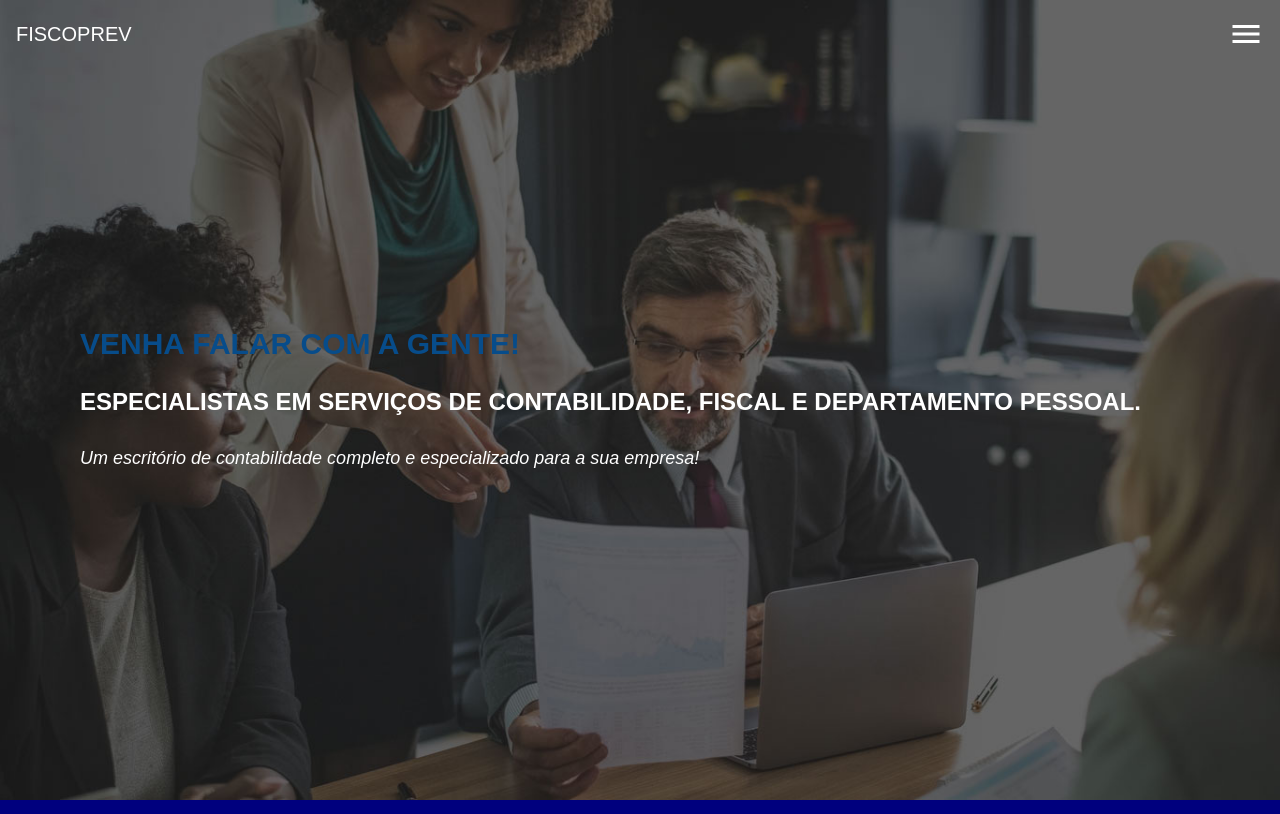
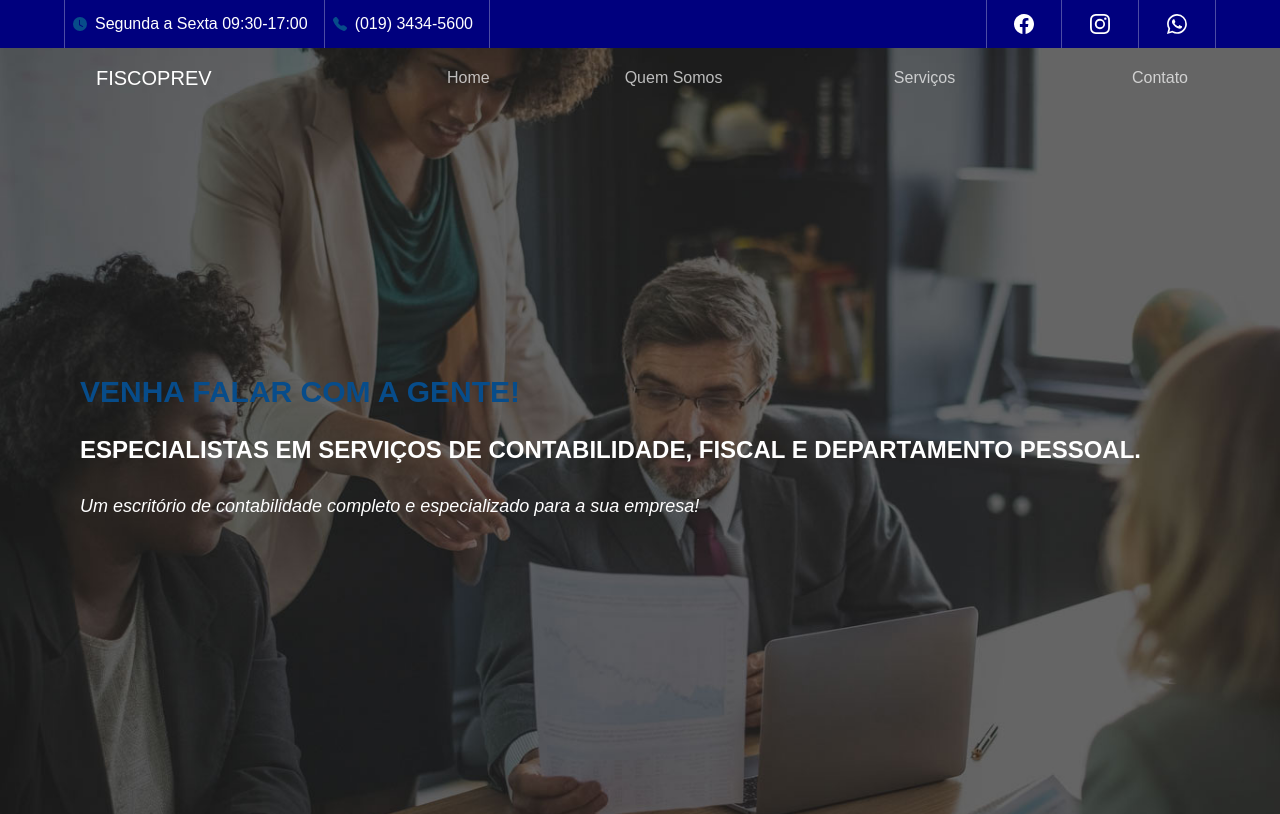
Before and after one commit to thiago-mfernandes/Site-FiscoPrevi, a React (Create React App) app in the folder fisco-prev/: page / in a window 1280 px wide. Shown: the top 814 px of the page. Built offline with nearby package versions, Linux system fonts and the light colour scheme.

Commit message:
ajustes na responsividade geral

```diff
--- a/fisco-prev/src/components/Contato/Form/index.tsx
+++ b/fisco-prev/src/components/Contato/Form/index.tsx
@@ -43,8 +43,8 @@ export default function Form({ type }: ITypeofForm ) {
       method='post'
       className={
         type == 'footer'
-          ? ' py-10 rounded text-center flex flex-col md:w-[80%] md:p-0'
-          : 'bg-azulPrimario p-10 rounded text-center flex flex-col'
+          ? ' py-10 rounded text-center flex flex-col md:w-[80%] md:p-0 lg:w-[60%]'
+          : 'bg-azulPrimario p-10 rounded text-center flex flex-col lg:w-[50%]'
       }
       onSubmit={handleSubmit(onSubmitForm)}
     >
@@ -81,7 +81,7 @@ export default function Form({ type }: ITypeofForm ) {
         {...register('mensagem')}
         name="mensagem"
         cols={30}
-        rows={5}
+        rows={2}
         placeholder='Escreva sua mensagem..'
       />
       {errors.mensagem && <Erro erro={`${errors.mensagem?.message}`}/>}
--- a/fisco-prev/src/components/Contato/index.tsx
+++ b/fisco-prev/src/components/Contato/index.tsx
@@ -3,7 +3,7 @@ import Form from './Form';
 export default function Contato() {
 
   return (
-    <section id='contato' className='mt-36 w-full px-6 dlex flex-wrap text-center'>
+    <section id='contato' className='mt-36 w-full px-6 dlex flex-wrap text-center lg:flex lg:justify-center'>
       <h3 className='subtitle mb-3'>Você pode contar conosco para ajudá-lo</h3>
       <h2 className='titleh2 mb-9'>Preencha o
         <span className='text-azulPrimario'> Formulário</span>
--- a/fisco-prev/src/components/Footer/index.tsx
+++ b/fisco-prev/src/components/Footer/index.tsx
@@ -4,17 +4,18 @@ import AnchorLink from 'react-anchor-link-smooth-scroll';
 
 export default function Footer() {
   return (
-    <section className='padding-[80px 0px 20px 0px] bg-cinzaFooter px-6 py-10 w-full flex flex-col mt-16 md:px-16'>
-      <div className='flex flex-col md:flex-row md:justify-between'>
+    <section className='padding-[80px 0px 20px 0px] bg-cinzaFooter px-6 py-10 w-full flex flex-col mt-16 md:px-16 lg:flex-row lg:flex-wrap'>
 
-        <div className='flex flex-col border-b border-neutral-700 mb-8 pb-8 md:w-[70%]'>
-          <h2 className='titleh2 text-white mb-4 w-full'>FiscoPrev</h2>
+      <div className='flex flex-col md:flex-row md:justify-between lg:flex-row lg:w-1/2'>
+
+        <div className='flex flex-col border-b border-neutral-700 mb-8 pb-8 md:w-[70%] lg:w-1/2 lg:border-none'>
+          <h2 className='titleh2 text-white mb-4 w-full lg:mt-2'>FiscoPrev</h2>
           <p className='content text-cinzaSubTitle w-full'>Especialistas em Serviços de Contabilidade, Fiscal e Departamento Pessoal.</p>
         </div>
 
-        <div className='flex flex-col border-b border-neutral-700 mb-8 pb-8 md:w-[25%]'>
-          <h3 className='titleh3 text-start md:text-end'>Acesse nossas redes sociais</h3>
-          <div className='flex flex-row w-full h-fit md:justify-end'>
+        <div className='flex flex-col border-b border-neutral-700 mb-8 pb-8 md:w-[25%] lg:w-1/2 lg:border-none'>
+          <h3 className='titleh3 text-start md:text-end lg:mt-2 lg:mb-6 lg:text-center'>Redes sociais</h3>
+          <div className='flex flex-row w-full h-fit md:justify-end lg:justify-center'>
             <a
               href='https://www.facebook.com/fiscoprevi'
               target='_blank'
@@ -40,8 +41,9 @@ export default function Footer() {
         </div>
       </div>
 
-      <div className='md:flex md:flex-col md:items-center md:mb-20'>
-        <div className='flex flex-col border-b border-neutral-700 mb-8 pb-8 md:w-[100%] md:flex-row'>
+      <div className='md:flex md:flex-col md:items-center md:mb-20 lg:flex-row lg:w-1/2 lg:items-start'>
+        <div className='flex flex-col border-b border-neutral-700 mb-8 pb-8 md:w-[100%] md:flex-row lg:flex-col lg:border-none'>
+          <h3 className='titleh3 text-start mb-6 md:text-center'>Links</h3>
           <AnchorLink className='content text-cinzaSubTitle md:text-center' href="#home">Home</AnchorLink>
           <AnchorLink className='content text-cinzaSubTitle md:text-center' href="#servicos">Servicos</AnchorLink>
           <AnchorLink className='content text-cinzaSubTitle md:text-center' href="#quemSomos">Quem Somos</AnchorLink>
@@ -50,8 +52,8 @@ export default function Footer() {
         <Form type='footer' />
       </div>
 
-      <p className='content text-brancoBorda text-base md:text-center'>&copy; Todos os Direitos Reservados</p>
-      <div className='flex flex-col border-t border-neutral-700 mt-4 md:text-center'>
+      <p className='content text-brancoBorda text-base md:text-center lg:w-full'>&copy; Todos os Direitos Reservados</p>
+      <div className='flex flex-col border-t border-neutral-700 mt-4 md:text-center lg:w-full'>
         <p className='content text-brancoBorda mt-2 text-xs'>Desenvolvido pela
           <a
             className='text-azulTerciario'
--- a/fisco-prev/src/components/Header/fixedBar/index.tsx
+++ b/fisco-prev/src/components/Header/fixedBar/index.tsx
@@ -22,7 +22,7 @@ export default function FixedBar() {
   }
 
   return (
-    <div className='hidden bg-azulPrimario h-12 w-full leading-10 px-16 flex-row justify-between'>
+    <div className='hidden lg:flex lg:bg-azulPrimario h-12 w-full leading-10 px-16 flex-row justify-between'>
       <div className='flex flex-row items-center border-solid border-brancoBorda border-x'>
         <div className='h-full flex flex-row items-center mr-4'>
           <BsFillClockFill className='text-azulTerciario text-sm mx-2'/>
--- a/fisco-prev/src/components/Header/menuHamburguer/index.tsx
+++ b/fisco-prev/src/components/Header/menuHamburguer/index.tsx
@@ -9,7 +9,7 @@ export default function MenuHamburguer({menuMobileState, setMenuMobileState}:Men
 
   return (
     <div
-      className='w-1/2 flex justify-end pt-4 pr-4 pb-4'
+      className='w-1/2 flex justify-end pt-4 pr-4 pb-4 lg:hidden'
       onClick={() => setMenuMobileState(!menuMobileState)}
     >
       <MdOutlineMenu className='text-white text-4xl'/>
--- a/fisco-prev/src/components/Header/navBar/index.tsx
+++ b/fisco-prev/src/components/Header/navBar/index.tsx
@@ -7,28 +7,49 @@ import AnchorLink from 'react-anchor-link-smooth-scroll';
 export default function NavBar() {
 
   const [menuMobileState, setMenuMobileState] = useState(false);
+  const [fixedMenu, setFixedMenu] = useState(false);
+
+  function scrollPosition(){
+    scrollY > 50
+      ? setFixedMenu(true)
+      : setFixedMenu(false);
+  }
+
+  console.log(fixedMenu);
+
+  window.addEventListener('scroll', scrollPosition);
 
   return (
-    <nav className='flex items-center justify-between flex-wrap w-full absolute'>
-      <a href="#" className='w-1/2 pt-4 pl-4 pb-4'>
-        <h2 className='uppercase text-white text-xl'>FiscoPrev</h2>
+    <nav
+      className={
+        fixedMenu
+          ? 'lg:fixed lg:flex lg:items-center lg:justify-between lg:w-full lg:top-0 lg:px-20 lg:bg-cardServicosBg lg:shadow-xl'
+          : 'flex items-center justify-between flex-wrap w-full absolute lg:w-full lg:flex-nowrap lg:px-20'
+      }>
+      <a href="#" className='w-1/2 pt-4 pl-4 pb-4 lg:w-1/5'>
+        <h2 className='uppercase text-white text-xl lg:text-azulPrimario lg:hover:text-azulTerciario lg:transition-all lg:duration-200'>FiscoPrev</h2>
       </a>
-      <MenuHamburguer menuMobileState={menuMobileState} setMenuMobileState={setMenuMobileState}/>
+      <MenuHamburguer
+        menuMobileState={menuMobileState}
+        setMenuMobileState={setMenuMobileState}
+      />
 
       <div className={
         menuMobileState
           ? 'w-full absolute top-[68px] bg-slate-200 transition-all translate-y-1 ease-in-out delay-200'
-          : 'w-full opacity-0 translate-y-0 transition-all'
-      }> {/* esta div contem a lista de links*/}
-        <ul className='flex flex-col w-full justify-center'>
+          : 'w-full opacity-0 translate-y-0 transition-all lg:flex lg:w-full lg:opacity-100 '
+      }>
+        <ul className='flex flex-col w-full justify-center lg:flex-row'>
           {
             data.map((item: Item, index) => (
               <li
                 onClick={() => setMenuMobileState(false)}
                 key={index}
-                className='w-full h-12 text-center p-3 text-azulPrimario flex justify-center opacity-70 hover:text-azulPrimario  duration-300 ease-in-out border-b border-slate-300 last-of-type:border-none `transition={height} ease-in-out delay-500`'
+                className={fixedMenu
+                  ? 'w-full h-12 text-center p-3 text-azulPrimario flex justify-center opacity-70 hover:text-azulPrimario  duration-300 ease-in-out border-b border-slate-300 last-of-type:border-none `transition={height} ease-in-out delay-500` lg:border-none lg:hover:border-b lg:hover:border-azulPrimario lg:transition-all lg:duration-200 lg:ease-in-out'
+                  : 'w-full h-12 text-center p-3 text-azulPrimario flex justify-center opacity-70 hover:text-azulPrimario  duration-300 ease-in-out border-b border-slate-300 last-of-type:border-none `transition={height} ease-in-out delay-500` lg:border-none lg:hover:border-b lg:hover:border-azulTerciario lg:text-white lg:transition-all lg:duration-200 lg:ease-in-out'}
               >
-                <AnchorLink className='w-full text-center' href={item.href}>{item.title}</AnchorLink>
+                <AnchorLink className='w-full text-center lg:text-end' href={item.href}>{item.title}</AnchorLink>
               </li>
             ))
           }
--- a/fisco-prev/src/components/Missao/CardPrincipios/index.tsx
+++ b/fisco-prev/src/components/Missao/CardPrincipios/index.tsx
@@ -2,7 +2,7 @@ import { ICardPrincipios } from 'types';
 
 export default function CardPrincipios({subtitle, content}:ICardPrincipios) {
   return (
-    <div className='text-center bg-white p-8 rounded-lg mb-10'>
+    <div className='text-center bg-white p-8 rounded-lg mb-10 lg:w-[32%]'>
       <h3 className='subtitle mb-3 text-azulPrimario'>{subtitle}</h3>
       <p className='content text-cinzaEscuro'>{content}</p>
     </div>
--- a/fisco-prev/src/components/Missao/index.tsx
+++ b/fisco-prev/src/components/Missao/index.tsx
@@ -8,6 +8,7 @@ export default function Missao() {
       <h2 className='titleh2 mb-9 w-full md:text-center'>Missão, Visão e
         <span className='text-azulPrimario'> Valores!</span>
       </h2>
+      <div className='lg:flex lg:flex-row lg:justify-between'>
         {
           mvv.map((item, index) => (
             <CardPrincipios
@@ -17,6 +18,7 @@ export default function Missao() {
             />
           ))
         }
+      </div>
     </section>
   );
 }
--- a/fisco-prev/src/components/QuemSomos/index.tsx
+++ b/fisco-prev/src/components/QuemSomos/index.tsx
@@ -2,9 +2,9 @@ import teste from 'assets/slide_01.jpg';
 
 export default function QuemSomos() {
   return (
-    <section id='quemSomos' className='my-36 w-full px-6'>
-      <img src={teste} alt="foto quem somos" />
-      <div className='w-full px-6 py-8 flex flex-wrap bg-cardServicosBg md:px-16'>
+    <section id='quemSomos' className='my-36 w-full px-6 lg:flex lg:flex-row'>
+      <img src={teste} alt="foto quem somos" className='lg:w-1/2 lg:bg-contain bg-center bg-no-repeat bg:overflow-hidden'/>
+      <div className='w-full px-6 py-8 flex flex-wrap bg-cardServicosBg md:px-16 lg:w-1/2'>
         <h3 className='subtitle mb-3'>Saiba mais sobre a nossa organização!</h3>
         <h2 className='titleh2 mb-9'>Quem é a
           <span className='text-azulPrimario'> FiscoPrev?</span>
--- a/fisco-prev/src/components/Servicos/CardServico/index.tsx
+++ b/fisco-prev/src/components/Servicos/CardServico/index.tsx
@@ -3,7 +3,7 @@ import { ICardServico } from 'types';
 export default function CardServico({icon, title, content}:ICardServico) {
   return (
     <div
-      className='w-full h-full bg-cardServicosBg p-7 mb-8 md:w-[47.5%]'
+      className='w-full h-full bg-cardServicosBg p-7 mb-8 md:w-[47.5%] lg:w-[24%]'
     >
       <img
         src={icon}
--- a/fisco-prev/src/components/Servicos/index.tsx
+++ b/fisco-prev/src/components/Servicos/index.tsx
@@ -7,7 +7,7 @@ export default function Servicos() {
     <section id='servicos' className='mt-32 px-6 md:px-20'>
       <p className='subtitle'>Há mais de 40 anos no mercado, somos referência na prestação de serviços contábeis, fiscais e departamento pessoal!</p>
       <h2 className='titleh2 mt-4 mb-20'>Nossos <span className='text-azulPrimario'>Serviços</span></h2>
-      <div className='md:flex flex-wrap justify-between'>
+      <div className='md:flex flex-wrap justify-between lg:justify-between'>
         {
           servicos.map((item, index) => (
             <CardServico
```
Lines whose indentation alone changed are shown as unchanged.
